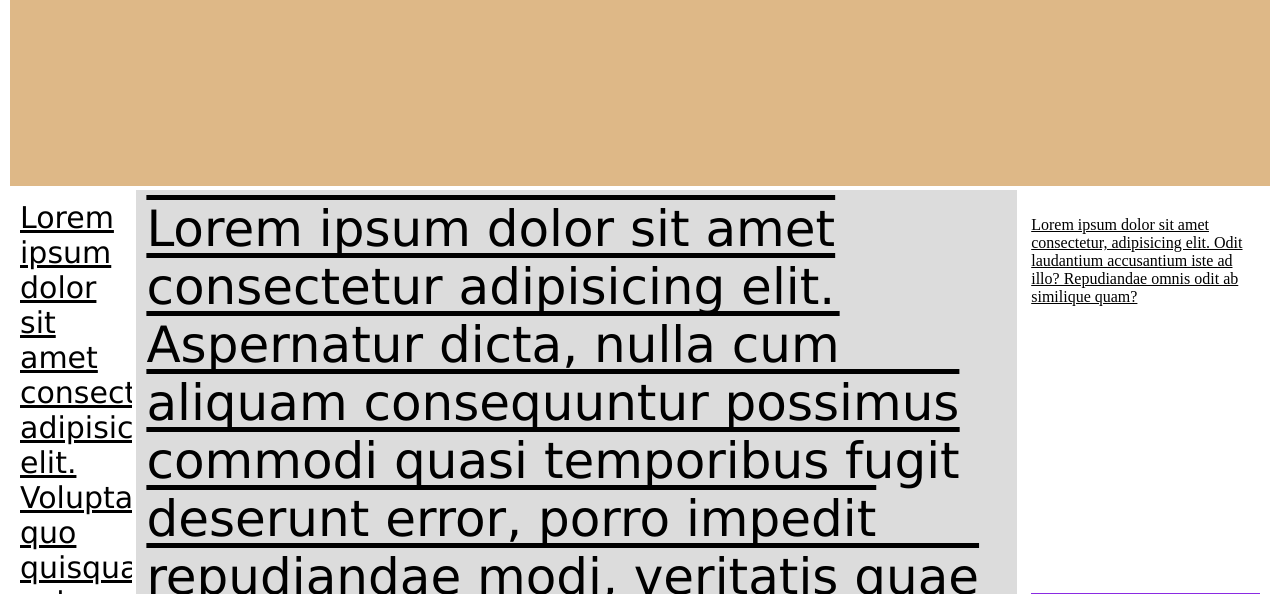
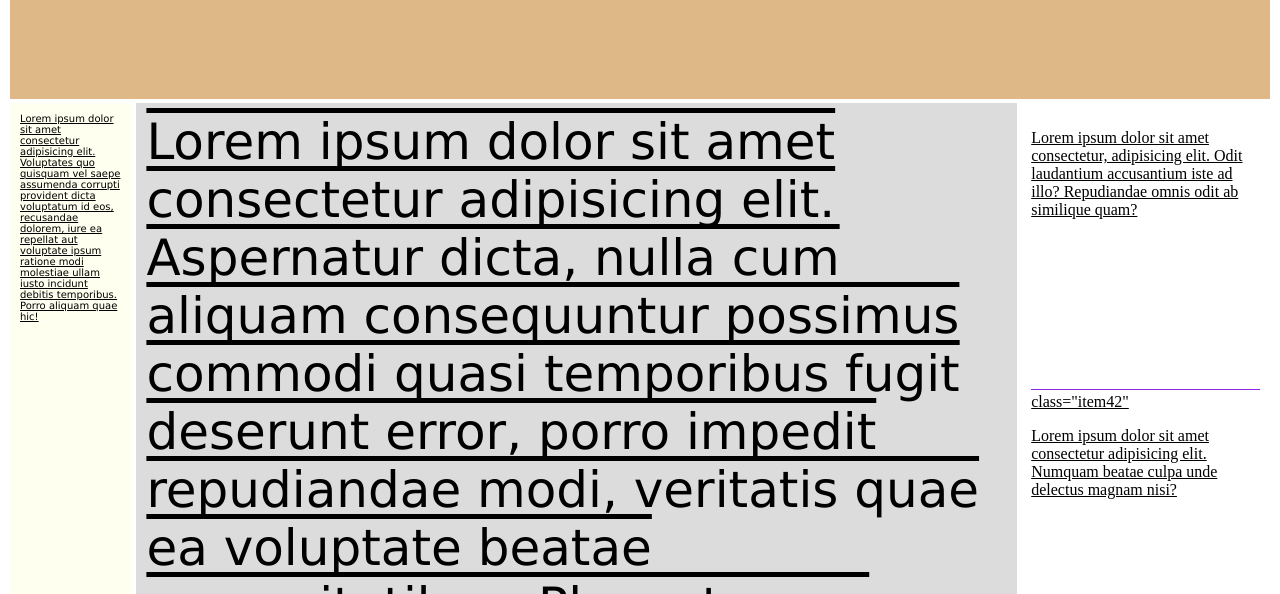
Before and after one commit to AgolaDeveloper/Practicing-GridLayout, a plain HTML site: page index.html in a window 1280 px wide. Shown: the part 132-726 px from the top of the page. Drawn offline with Linux system fonts and the light colour scheme.

Commit message:
mere ccommit

```diff
--- a/mystyles.css
+++ b/mystyles.css
@@ -44,10 +44,10 @@
 }
 
 .item-1{
-    background-color: ivory
+    background-color: ivory;
     grid-area: o;
     text-decoration: underline;
-    font-size: 30px;
+    font-size: 10px;
     font-family: 'Lucida Sans', 'Lucida Sans Regular', 'Lucida Grande', 'Lucida Sans Unicode', Geneva, Verdana, sans-serif;
 }
 
```
